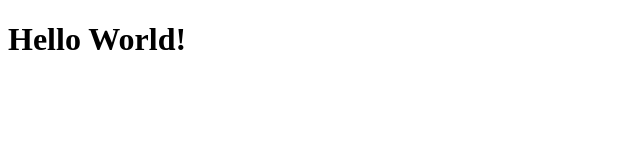
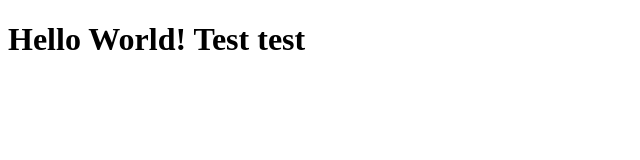
Before and after one commit to swuerfel/start, a plain HTML site: page index.html in a window 1280 px wide. Shown: the whole page, without its empty margins (0-640 px from the left). Drawn offline with Linux system fonts and the light colour scheme.

Commit message:
Changed title on index.html

```diff
--- a/index.html
+++ b/index.html
@@ -6,6 +6,6 @@
   <title>Hello World!</title>
 </head>
 <body>
-   <h1>Hello World!</h1>
+   <h1>Hello World! Test test</h1>
 </body>
 </html>
```
